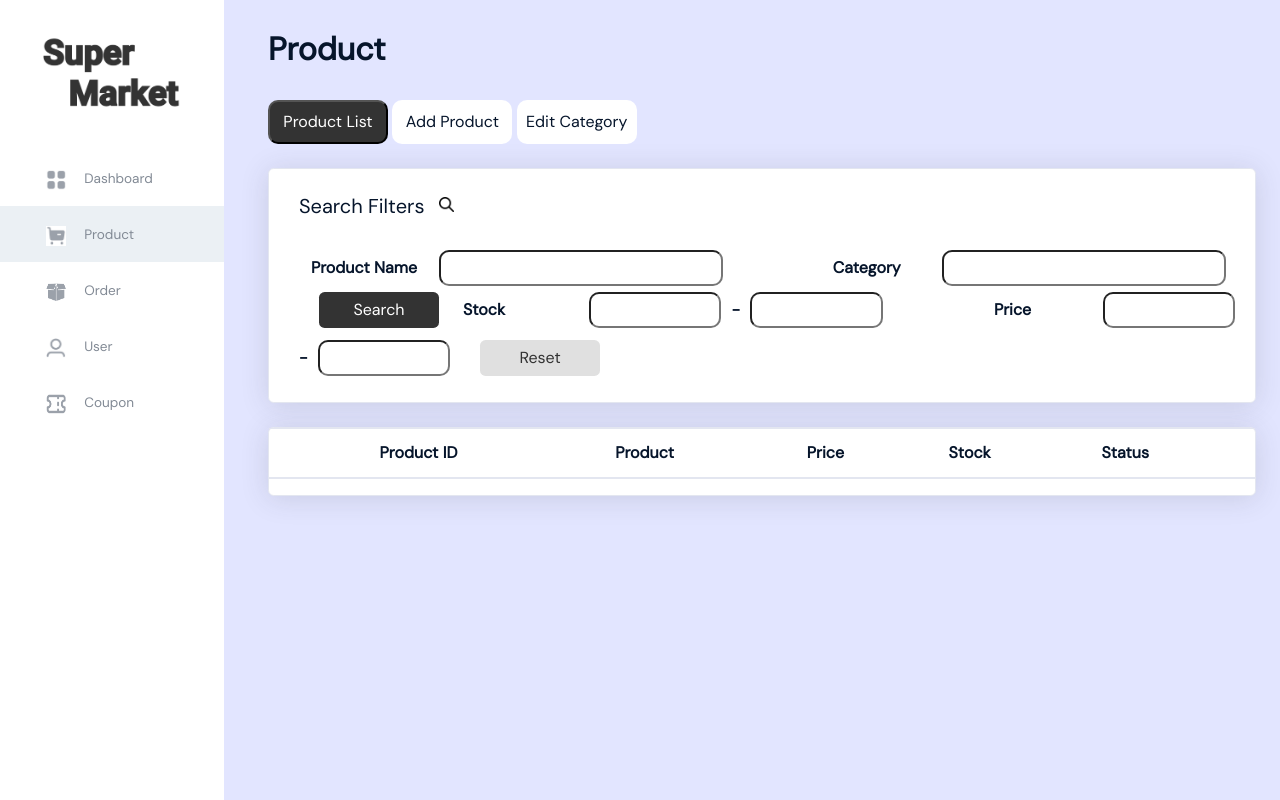
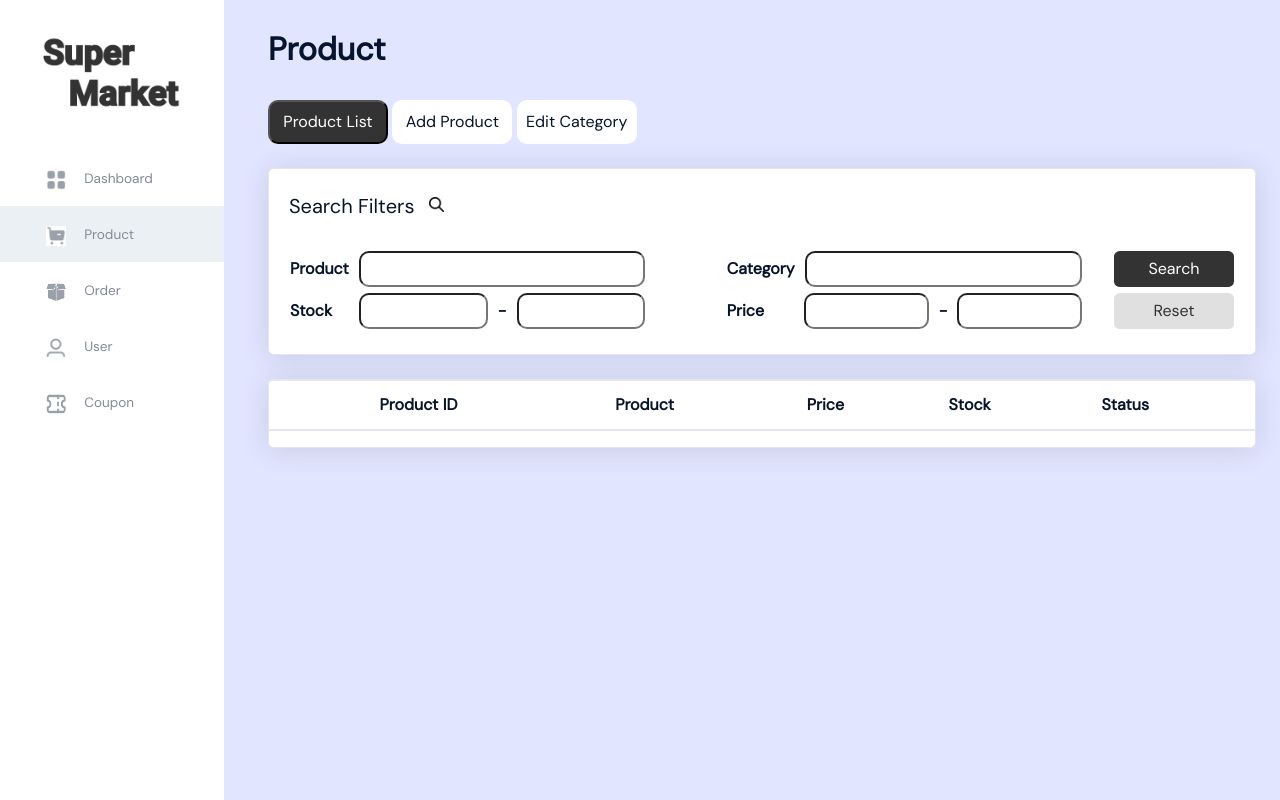
Before and after one commit to JeongyeongP/CAN302-Admin-Page, a PHP site: page /product.php in a window 1280 px wide. Run offline with PHP 8.4, Linux system fonts and the light colour scheme; data that the repository does not hold is empty.

Commit message:
Fixed Product Page Search Filter

```diff
--- a/add-product.php
+++ b/add-product.php
@@ -156,7 +156,7 @@
 
                             <input type="file" accept="image/*" onchange="loadFile(event)" id="uploadfile" name="uploadfile" value="<?= $uploadfile ?>" style="margin-left:100px; vertical-align:top;">
 
-                                <img id="output" style="width=250px; height:250px; margin-left:-300px;" src="images/add_image.png"/>
+                                <img id="output" style="width=250px; height:250px; margin-left:-300px; margin-top:50px" src="images/add_image.png"/>
                                 <script>
                                 var loadFile = function(event) {
                                     var output = document.getElementById('output');
@@ -168,7 +168,7 @@
                                 </script>
                             </input>
 
-                            <button type="submit" style="margin-left:450px; margin-top: 300px; border: 0px; width: 15%; height: 44px; background-color:#333333; font-family: DM Sans; color: white; font-weight: normal" class="btn btn-primary" id="upload" name="upload" value="upload">Add</button>
+                            <button type="submit" style="position: absolute; margin-top:250px; margin-left:450px; border: 0px; width: 5%; height: 44px; background-color:#333333; font-family: DM Sans; color: white; font-weight: normal" class="btn btn-primary" id="upload" name="upload" value="upload">Add</button>
 
                             </br></br>
 
--- a/category.php
+++ b/category.php
@@ -105,7 +105,7 @@
                                 <input class="text-box.css" style='width:86%; height: 36px; border-radius:10px; font-family: DM Sans; color:#06152B;' type="text" id="description" name="description">
                                 </br></br>
                                 <button type="submit" style="width:80px; border: 0px; background-color:#333333; font-family: DM Sans; color: white; font-weight: normal" class="btn btn-primary" id="add-category" name="add-category" value="add-category"> Add </button>
-                                <button type="submit" style="width:80px; border: 0px; background-color:#E0E0E0; font-family: DM Sans; color: #333333; font-weight: normal" class="btn btn-primary" id="search-category" name="search-category" value="search-category"> Search</button>
+                                <button type="submit" style="margin-left:10px; width:80px; border: 0px; background-color:#E0E0E0; font-family: DM Sans; color: #333333; font-weight: normal" class="btn btn-primary" id="search-category" name="search-category" value="search-category"> Search</button>
                                 </br></br>
                             </form>
 
--- a/edit-category.php
+++ b/edit-category.php
@@ -76,6 +76,12 @@
                     <span style="font-family: DM Sans; color: #828a95; font-weight: medium; margin-left:10px">Coupon</span></a>
             </li>
 
+            <li class="nav-item mt-auto">
+                <a class="nav-link" href="admin_profile.php">
+                    <i class="fas fa-fw fa-user" style="margin-left: 30px;"><img src="admin.jpeg" width="30px" height="30px" style="vertical-align: middle"></i>
+                    <span style="font-family: DM Sans; color: #06152B; font-weight: medium; margin-left:10px;">Admin</span>
+                </a>
+            </li>
 
         </ul>
         <!-- End of Sidebar -->
--- a/product.php
+++ b/product.php
@@ -95,35 +95,89 @@
 
                     <div class="card shadow mb-4">
                         <div class="card-body">
-                            <h5 style="font-family: DM Sans; color:#06152B; padding-left:10px; padding-top:5px">Search Filters</h5>
-                            <img src="search.png" width=15px; height=15px style="margin-left:150px; margin-top:-70px; overflow:hidden"/>
+                        <h5 style="font-family: DM Sans; color:#06152B; padding-top:5px">Search Filters</h5>
+                        <img src="search.png" width=15px; height=15px style="margin-left:140px; margin-top:-70px; overflow:hidden"/>
                         <form class="form-inline" role="form" action="" method="post">
 
-                                <label for="name" style="width:150px; font-family: DM Sans; color:#06152B;"> Product Name </label>
-                                <input class="text-box.css" style='width:30%; height: 36px; border-radius:10px; font-family: DM Sans; color:#06152B;' type="text" id="name" name="name">
+                            <table style="width:100%;" >
+                                <form class="form-inline" role="form" action="" method="post">
 
-                                <label for="category" style="width:150px; margin-left:69px; font-family: DM Sans; color:#06152B;"> Category </label>
-                                <input class="text-box.css" style='width:30%; height: 36px; border-radius:10px; font-family: DM Sans; color:#06152B;' type="text" id="category" name="category">
+                                    <tr>
+                                        <td style="width:45%; float:left">
+                                            <label for="name" style="font-family: DM Sans; color:#06152B;"> Product
+                                            <input class="text-box.css" style='margin-left:10px; width:100%; height: 36px; border-radius:10px; font-family: DM Sans; color:#06152B;' type="text" id="name" name="name">
+                                            </label>
+                                        </td>
 
+                                        <td style="width:45%; float:right">
+                                            <label for="category" style="font-family: DM Sans; color:#06152B;"> Category
+                                            <input class="text-box.css" style='margin-left:10px; width:100%; height: 36px; border-radius:10px; font-family: DM Sans; color:#06152B;' type="text" id="category" name="category">
+                                            </label>
+                                        </td>
+
+                                        <td style="width:10%">
                                             <button type="submit" style="width:120px; margin-left:30px; border: 0px; background-color:#333333; font-family: DM Sans; color: white; font-weight: normal" class="btn btn-primary" id="search" name="search" value="search"> Search</button>
-                                </br></br>
+                                        </td>
 
-                                <label for="stock" style="width:90px; font-family: DM Sans; color:#06152B;"> Stock </label>
-                                <input class="text-box.css" style='width:14%; height: 36px; border-radius:10px; font-family: DM Sans; color:#06152B; margin-left:60px' type="number" id="stock" name="stock">
 
+                                    </tr>
+
+                                    <tr>
+                                        <td style="width:45%; float:left">
+                                            <label for="stock" style="font-family: DM Sans; color:#06152B; text-align:left"> Stock
+                                            <input class="text-box.css" style='margin-left:27px; width:100%; height: 36px; border-radius:10px; font-family: DM Sans; color:#06152B;' type="number" id="stock" name="stock">
                                             <label for="stock2" style="font-family: DM Sans; color:#06152B; padding:10px"> - </label>
-                                <input class="text-box.css" style='width:14%; height: 36px; border-radius:10px; font-family: DM Sans; color:#06152B;' type="number" id="stock2" name="stock2">
+                                            <input class="text-box.css" style='width:100%; height: 36px; border-radius:10px; font-family: DM Sans; color:#06152B;' type="number" id="stock2" name="stock2">
+                                            </label>
+                                        </td>
 
-                                <label for="price" style="width:90px; font-family: DM Sans; color:#06152B; margin-left:85px;"> Price </label>
-                                <input class="text-box.css" style='width:14%; height: 36px; border-radius:10px; font-family: DM Sans; color:#06152B; margin-left:45px' type="number" id="price" name="price">
+                                        <td style="width:45%; float:right">
 
+                                            <label for="price" style="font-family: DM Sans; color:#06152B; text-align:left"> Price
+                                            <input class="text-box.css" style='margin-left:40px; width:100%; height: 36px; border-radius:10px; font-family: DM Sans; color:#06152B;' type="number" id="price" name="price">
                                             <label for="price2" style="font-family: DM Sans; color:#06152B; padding:10px"> - </label>
-                                <input class="text-box.css" style='width:14%; height: 36px; border-radius:10px; font-family: DM Sans; color:#06152B;' type="number" id="price2" name="price2">
+                                            <input class="text-box.css" style='width:100%; height: 36px; border-radius:10px; font-family: DM Sans; color:#06152B;' type="number" id="price2" name="price2">
+                                            </label>
 
+                                        </td>
+
+                                        <td style="width:10%">
                                             <button type="submit" style="width:120px; margin-left:30px; border: 0px; background-color:#E0E0E0; font-family: DM Sans; color: #333333; font-weight: normal" class="btn btn-primary" id="reset" name="reset" value="reset"> Reset </button>
-                                </br></br>
+                                        </td>
+
+
+                                    </tr>
 
                                 </form>
+
+
+                            </table>
+
+
+
+                                <td colspan='3' style="width:10%;">
+
+                                    </br></br>
+                                </td>
+
+                                </tr>
+                            </table>
+                        </form>
+
+
+
+
+
+
+
+
+
+
+
+
+
+
+
 
                         </div>
                     </div>
```
Also changed, not shown: admin.jpeg (added). Lines whose indentation alone changed are shown as unchanged.
